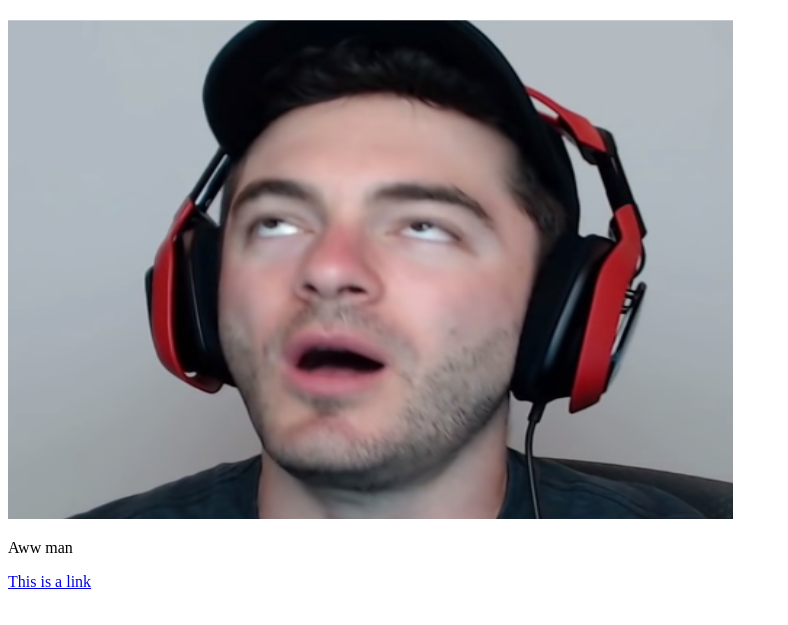
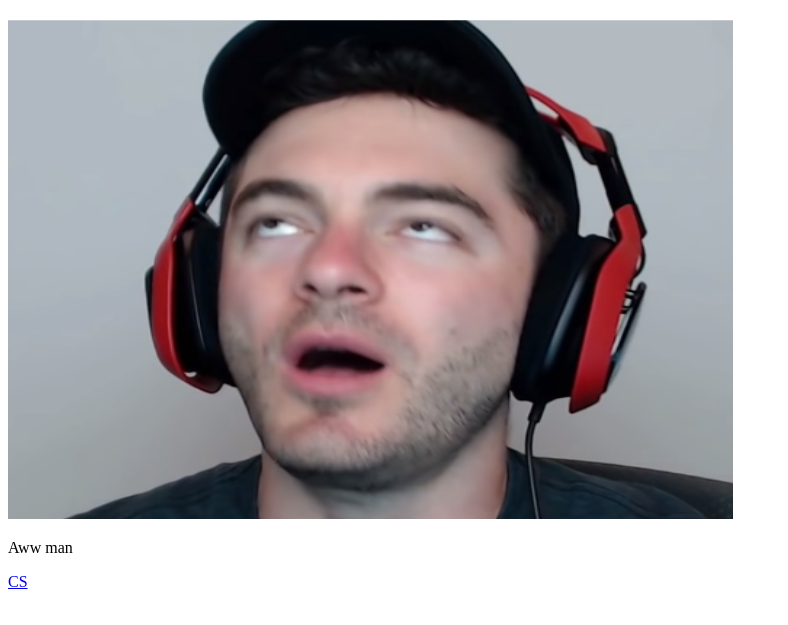
Before and after one commit to papajon1212/HTML_Tutorial, a plain HTML site: page index.html in a window 1280 px wide. Shown: the part 61-686 px from the top of the page, without its empty margins (0-788 px from the left). Drawn offline with Linux system fonts and the light colour scheme.

Commit message:
Update index.html

```diff
--- a/index.html
+++ b/index.html
@@ -16,6 +16,6 @@
 <p>Aww man</p>
 
 
-  <a href="https://www.w3schools.com">This is a link</a>
+  <a href="https://www.youtube.com/watch?v=F2SSipXTd6Y">CS</a>
 </body>
 </html>
```
